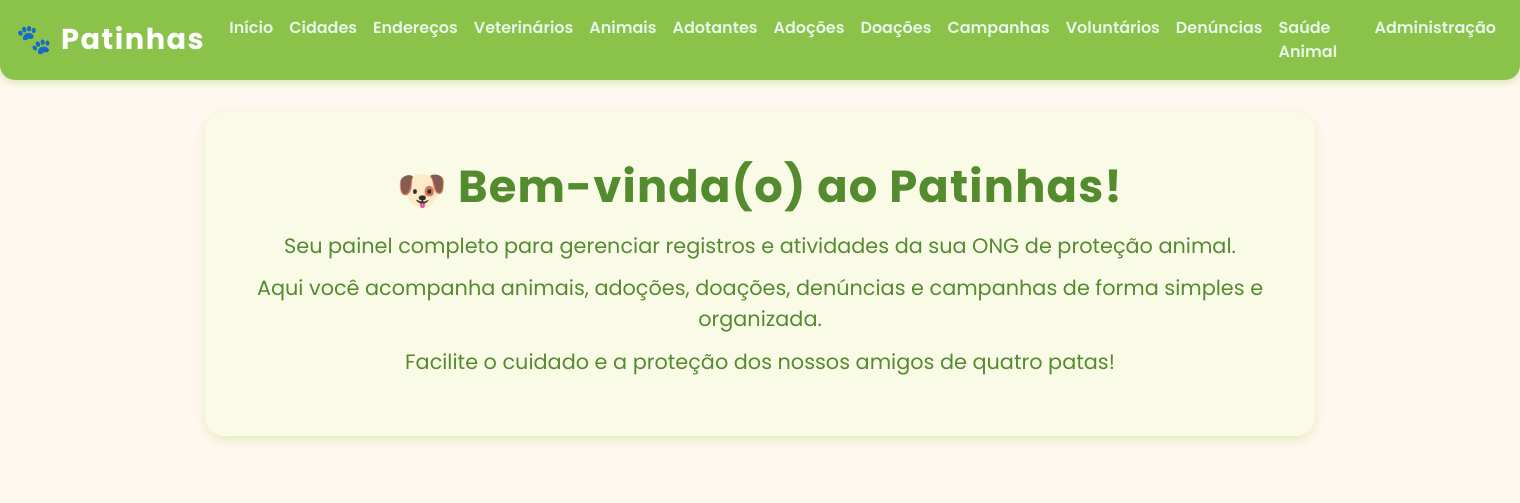
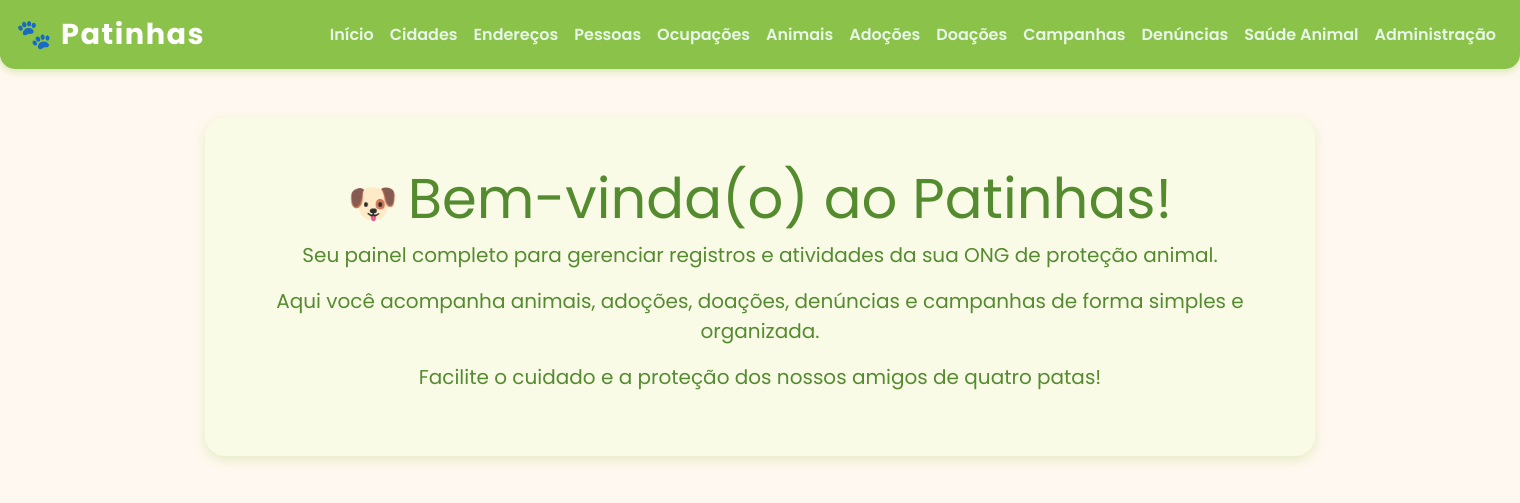
Before and after one commit to AnaCDiass/Patinhas, a Django app: page / in a window 1520 px wide. Shown: the top 503 px of the page. Run offline with Django 5.2, Linux system fonts and the light colour scheme; some libraries are stand-ins or nearby versions.

Commit message:
Add files via upload

```diff
--- a/app/admin.py
+++ b/app/admin.py
@@ -3,12 +3,11 @@ from .models import *
 
 admin.site.register(Cidade)
 admin.site.register(Endereco)
-admin.site.register(Veterinario)
+admin.site.register(Pessoa)
+admin.site.register(Ocupacao)
 admin.site.register(Animal)
-admin.site.register(Adotante)
 admin.site.register(Adocao)
 admin.site.register(Doacao)
 admin.site.register(Campanha)
-admin.site.register(Voluntario)
 admin.site.register(Denuncia)
 admin.site.register(SaudeAnimal)
--- a/app/templates/adocoes.html
+++ b/app/templates/adocoes.html
@@ -20,7 +20,7 @@
           {% for adocao in adocoes %}
             <tr>
               <td>{{ adocao.animal.nome }}</td>
-              <td>{{ adocao.adotante.nome }}</td>
+              <td>{{ adocao.pessoa.nome }}</td>
               <td>{{ adocao.data|date:"d/m/Y" }}</td>
             </tr>
           {% endfor %}
--- a/app/templates/base.html
+++ b/app/templates/base.html
@@ -95,13 +95,12 @@
                 <li class="nav-item"><a class="nav-link" href="/">Início</a></li>
                 <li class="nav-item"><a class="nav-link" href="/cidades/">Cidades</a></li>
                 <li class="nav-item"><a class="nav-link" href="/enderecos/">Endereços</a></li>
-                <li class="nav-item"><a class="nav-link" href="/veterinarios/">Veterinários</a></li>
+                <li class="nav-item"><a class="nav-link" href="/pessoas/">Pessoas</a></li>
+                <li class="nav-item"><a class="nav-link" href="/ocupacoes/">Ocupações</a></li>
                 <li class="nav-item"><a class="nav-link" href="/animais/">Animais</a></li>
-                <li class="nav-item"><a class="nav-link" href="/adotantes/">Adotantes</a></li>
                 <li class="nav-item"><a class="nav-link" href="/adocoes/">Adoções</a></li>
                 <li class="nav-item"><a class="nav-link" href="/doacoes/">Doações</a></li>
                 <li class="nav-item"><a class="nav-link" href="/campanhas/">Campanhas</a></li>
-                <li class="nav-item"><a class="nav-link" href="/voluntarios/">Voluntários</a></li>
                 <li class="nav-item"><a class="nav-link" href="/denuncias/">Denúncias</a></li>
                 <li class="nav-item"><a class="nav-link" href="/saude-animal/">Saúde Animal</a></li>
                 <li class="nav-item"><a class="nav-link" href="/admin/">Administração</a></li>
--- a/app/templates/index.html
+++ b/app/templates/index.html
@@ -1,142 +1,8 @@
-<!DOCTYPE html>
-<html lang="pt-BR">
+{% extends 'base.html' %}
 
-<head>
-  <meta charset="UTF-8" />
-  <meta name="viewport" content="width=device-width, initial-scale=1" />
-  <title>Patinhas - Gestão Interna de ONGs de Proteção Animal</title>
+{% block title %}Patinhas - Gestão Interna de ONGs de Proteção Animal{% endblock %}
 
-  <!-- Google Fonts: Poppins -->
-  <link href="https://fonts.googleapis.com/css2?family=Poppins:wght@400;600;700&display=swap" rel="stylesheet" />
-
-  <!-- Bootstrap CSS -->
-  <link rel="stylesheet" href="https://maxcdn.bootstrapcdn.com/bootstrap/4.5.2/css/bootstrap.min.css" />
-
-  <style>
-    body {
-      background-color: #fff8f0;
-      /* bege clarinho */
-      font-family: 'Poppins', sans-serif;
-      color: #444;
-    }
-
-    .navbar {
-      background-color: #8bc34a;
-      /* verde suave */
-      border-radius: 0 0 15px 15px;
-      box-shadow: 0 2px 8px rgba(139, 195, 74, 0.4);
-    }
-
-    .navbar-brand {
-      font-weight: 700;
-      font-size: 1.8rem;
-      color: #fff !important;
-      letter-spacing: 1.5px;
-    }
-
-    .nav-link {
-      color: #e8f5e9 !important;
-      font-weight: 600;
-      border-radius: 8px;
-      transition: background-color 0.3s ease, color 0.3s ease;
-      padding: 8px 12px;
-    }
-
-    .nav-link:hover {
-      background-color: #c5e1a5 !important;
-      color: #33691e !important;
-      text-decoration: none;
-    }
-
-    .jumbotron {
-      background-color: #f9fbe7;
-      border-radius: 20px;
-      box-shadow: 0 4px 12px rgba(171, 205, 92, 0.3);
-      padding: 3rem 2rem;
-      margin-top: 2rem;
-      color: #558b2f;
-    }
-
-    h1.display-4 {
-      font-weight: 700;
-      font-size: 2.8rem;
-      margin-bottom: 1rem;
-      letter-spacing: 1.2px;
-    }
-
-    .lead {
-      font-weight: 500;
-      font-size: 1.3rem;
-      margin-bottom: 0.7rem;
-    }
-
-    /* Pequeno ícone de patinha na esquerda do título */
-    .title-icon {
-      display: inline-block;
-      margin-right: 10px;
-      font-size: 2.5rem;
-      vertical-align: middle;
-      color: #81c784;
-    }
-  </style>
-</head>
-
-<body>
-  <nav class="navbar navbar-expand-lg navbar-dark">
-    <a class="navbar-brand" href="/">
-      🐾 Patinhas
-    </a>
-    <button class="navbar-toggler" type="button" data-toggle="collapse" data-target="#navbarNav"
-      aria-controls="navbarNav" aria-expanded="false" aria-label="Alternar navegação">
-      <span class="navbar-toggler-icon"></span>
-    </button>
-    <div class="collapse navbar-collapse" id="navbarNav">
-      <ul class="navbar-nav ml-auto">
-        <li class="nav-item">
-          <a class="nav-link" href="/">Início</a>
-        </li>
-        <li class="nav-item">
-          <a class="nav-link" href="/cidades/">Cidades</a>
-        </li>
-        <li class="nav-item">
-          <a class="nav-link" href="/enderecos/">Endereços</a>
-        </li>
-        <li class="nav-item">
-          <a class="nav-link" href="/veterinarios/">Veterinários</a>
-        </li>
-        <li class="nav-item">
-          <a class="nav-link" href="/animais/">Animais</a>
-        </li>
-        <li class="nav-item">
-          <a class="nav-link" href="/adotantes/">Adotantes</a>
-        </li>
-        <li class="nav-item">
-          <a class="nav-link" href="/adocoes/">Adoções</a>
-        </li>
-        <li class="nav-item">
-          <a class="nav-link" href="/doacoes/">Doações</a>
-        </li>
-        <li class="nav-item">
-          <a class="nav-link" href="/campanhas/">Campanhas</a>
-        </li>
-        <li class="nav-item">
-          <a class="nav-link" href="/voluntarios/">Voluntários</a>
-        </li>
-        <li class="nav-item">
-          <a class="nav-link" href="/denuncias/">Denúncias</a>
-        </li>
-        <li class="nav-item">
-          <a class="nav-link" href="/saude-animal/">Saúde Animal</a>
-        </li>
-        <li class="nav-item">
-          <a class="nav-link" href="/admin/">Administração</a>
-        </li>
-      </ul>
-
-    </div>
-  </nav>
-
-  <div class="container">
+{% block content %}
 <div class="jumbotron text-center">
   <h1 class="display-4">
     <span class="title-icon">🐶</span>Bem-vinda(o) ao Patinhas!
@@ -151,12 +17,4 @@
     Facilite o cuidado e a proteção dos nossos amigos de quatro patas!
   </p>
 </div>
-  </div>
-
-  <!-- Bootstrap JS e dependências -->
-  <script src="https://code.jquery.com/jquery-3.5.1.slim.min.js"></script>
-  <script src="https://cdn.jsdelivr.net/npm/@popperjs/core@2.9.1/dist/umd/popper.min.js"></script>
-  <script src="https://maxcdn.bootstrapcdn.com/bootstrap/4.5.2/js/bootstrap.min.js"></script>
-</body>
-
-</html>
+{% endblock %}
--- a/app/views.py
+++ b/app/views.py
@@ -1,6 +1,6 @@
 from django.shortcuts import render, redirect
 from django.views import View
-from .models import Animal, Campanha, Denuncia, Doacao, Cidade, Endereco
+from .models import Animal, Campanha, Denuncia, Doacao, Cidade, Endereco, Pessoa, Ocupacao, SaudeAnimal
 
 
 class IndexView(View):
@@ -41,3 +41,26 @@ class EnderecosView(View):
     def get(self, request, *args, **kwargs):
         enderecos = Endereco.objects.select_related('cidade').all()
         return render(request, 'enderecos.html', {'enderecos': enderecos})
+
+
+class PessoasView(View):
+    def get(self, request):
+        pessoas = Pessoa.objects.all()
+        return render(request, 'pessoas.html', {'pessoas': pessoas})
+
+
+class OcupacaoView(View):
+    def get(self, request):
+        ocupacoes = Ocupacao.objects.all()
+        return render(request, 'ocupacao.html', {'ocupacoes': ocupacoes})
+
+    def post(self, request):
+        nome = request.POST.get('nome')
+        if nome:
+            Ocupacao.objects.create(nome=nome)
+        return redirect('ocupacao')
+
+class SaudeAnimalView(View):
+    def get(self, request):
+        registros = SaudeAnimal.objects.all()
+        return render(request, 'saudeanimal.html', {'registros': registros})
--- a/config/urls.py
+++ b/config/urls.py
@@ -17,6 +17,9 @@ urlpatterns = [
     path('doacao/', DoacaoView.as_view(), name='doacao'),
     path('cidades/', CidadesView.as_view(), name='cidades'),
     path('enderecos/', EnderecosView.as_view(), name='enderecos'),
+    path('pessoas/', PessoasView.as_view(), name='pessoas'),
+    path('ocupacoes/', OcupacaoView.as_view(), name='ocupacao'),
+    path('saude-animal/', SaudeAnimalView.as_view(), name='saude_animal'),
 
     # Parte privada (se for usar depois)
     # path('painel/', DashboardView.as_view(), name='dashboard'),
```
Also changed, not shown: app/models.py (+44 -46 lines), app/templates/ocupacao.html (added, +30 -0 lines), app/templates/pessoas.html (added, +40 -0 lines), app/templates/saudeanimal.html (added, +33 -0 lines), app/migrations/0001_initial.py, app/migrations/0002_ocupacao_alter_pessoa_ocupacao.py (added), app/migrations/0003_alter_saudeanimal_options_remove_saudeanimal_pessoa_and_more.py (added). Lines whose indentation alone changed are shown as unchanged.
